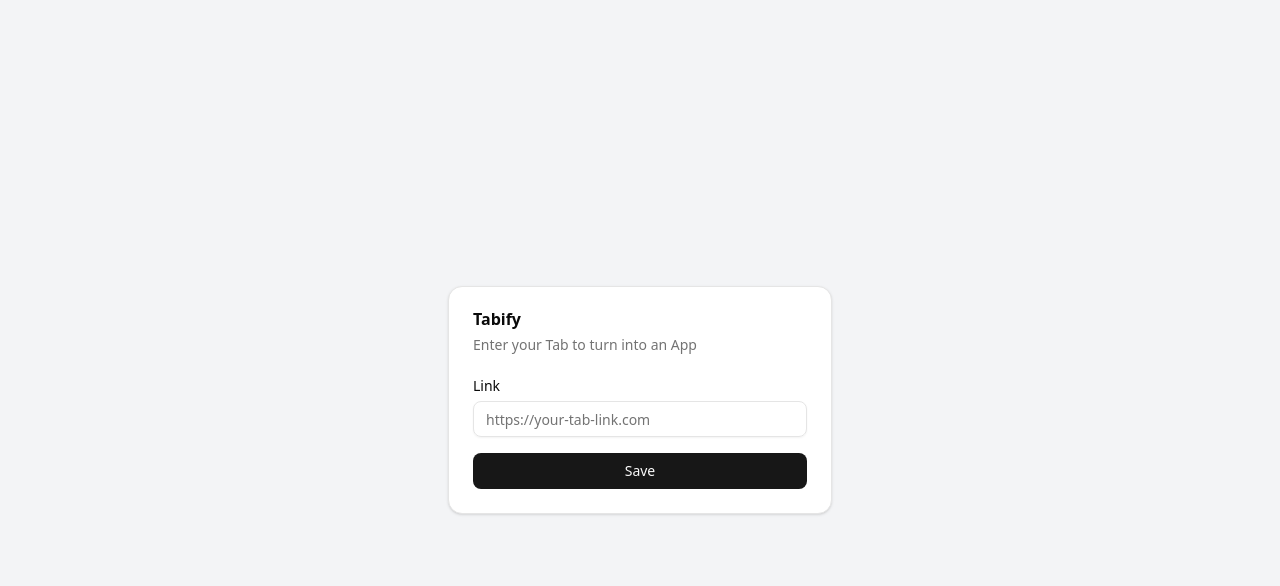
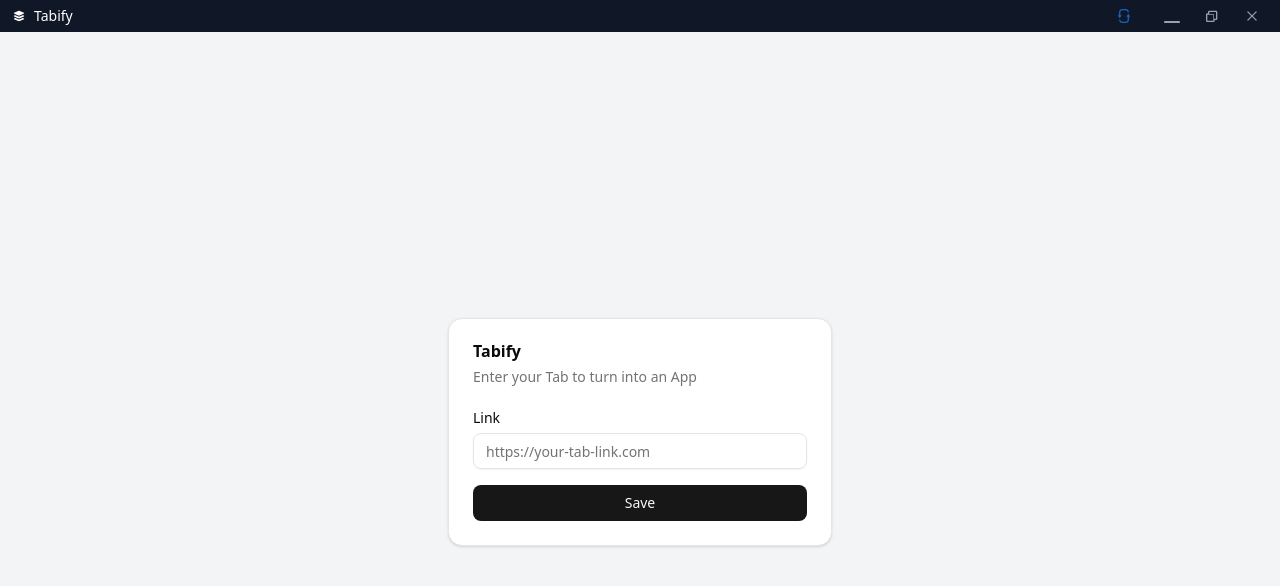
Before and after one commit to sthaSandesh/Tabify, a Next.js app: page / in a window 1280 px wide. Shown: the top 586 px of the page. Built offline with nearby package versions, Linux system fonts and the light colour scheme.

Commit message:
made customTitle bar to update link in localstorage

```diff
--- a/package.json
+++ b/package.json
@@ -20,6 +20,7 @@
     "radix-ui": "^1.4.3",
     "react": "19.2.3",
     "react-dom": "19.2.3",
+    "react-icons": "^5.6.0",
     "tailwind-merge": "^3.5.0"
   },
   "devDependencies": {
--- a/src/app/layout.tsx
+++ b/src/app/layout.tsx
@@ -1,6 +1,7 @@
 import type { Metadata } from "next";
 import { Geist, Geist_Mono } from "next/font/google";
 import "./globals.css";
+import CustomTitleBar from "../components/customeTitleBar/customTitleBar";
 
 const geistSans = Geist({
   variable: "--font-geist-sans",
@@ -27,7 +28,10 @@
       <body
         className={`${geistSans.variable} ${geistMono.variable} antialiased`}
       >
-        {children}
+        <div className="flex flex-col h-screen">
+          <CustomTitleBar />
+          <main className="flex-1 overflow-hidden">{children}</main>
+        </div>
       </body>
     </html>
   );
--- /dev/null
+++ b/src/components/customeTitleBar/customTitleBar.tsx
@@ -0,0 +1,75 @@
+"use client";
+
+import { FcRefresh } from "react-icons/fc";
+import { Button } from "../ui/button";
+import { IoIosApps } from "react-icons/io";
+import { RxCross2 } from "react-icons/rx";
+import { FaWindowMinimize } from "react-icons/fa6";
+import { TiTabsOutline } from "react-icons/ti";
+
+export default function CustomTitleBar() {
+  const handleChangeApp = () => {
+    if (typeof window === "undefined") return;
+
+    try {
+      localStorage.removeItem("savedLink");
+    } catch {
+      console.log("error saving link in local storage");
+    }
+
+    window.location.reload();
+  };
+
+  return (
+    <div
+      className="flex items-center justify-between h-8 bg-gray-900 text-white text-sm"
+      style={{ WebkitAppRegion: "drag" } as any}
+    >
+      <div className="px-3 font-medium flex items-center gap-2 justify-center text-center">
+        <IoIosApps /> <p>Tabify</p>
+      </div>
+
+      <div
+        className="flex items-center gap-2 pr-2"
+        style={{ WebkitAppRegion: "no-drag" } as any}
+      >
+        <Button
+          variant="ghost"
+          className="hover:bg-transparent text-gray-400 hover:text-white"
+          onClick={handleChangeApp}
+        >
+          <FcRefresh />
+        </Button>
+        <div>
+          <Button
+            variant="ghost"
+            className="hover:bg-transparent text-gray-400 hover:text-white"
+            onClick={() => {
+              window.electronAPI.minimize();
+            }}
+          >
+            <FaWindowMinimize />
+          </Button>
+          <Button
+            variant="ghost"
+            className="hover:bg-transparent text-gray-400 hover:text-white"
+            onClick={() => {
+              window.electronAPI.maximize();
+            }}
+          >
+            <TiTabsOutline />
+          </Button>
+          <Button
+            variant="ghost"
+            className="hover:bg-transparent text-gray-400 hover:text-white"
+            onClick={() => {
+              window.electronAPI.close();
+            }}
+          >
+            <RxCross2 />
+          </Button>
+        </div>
+      </div>
+    </div>
+  );
+}
--- a/src/electron/main.ts
+++ b/src/electron/main.ts
@@ -1,6 +1,7 @@
-import { app, BrowserWindow, Menu } from "electron";
+import { app, BrowserWindow, ipcMain, Menu } from "electron";
 import path from "path";
 import { fileURLToPath } from "url";
+import fs from "fs";
 
 const __filename = fileURLToPath(import.meta.url);
 const __dirname = path.dirname(__filename);
@@ -10,13 +11,20 @@
 function createWindow() {
   Menu.setApplicationMenu(null);
 
+  const preloadPath = path.join(__dirname, "../dist/preload.js");
+
+  console.log("Preload path:", preloadPath);
+  console.log("Exists:", fs.existsSync(preloadPath));
+
   const win = new BrowserWindow({
     width: 1280,
     height: 720,
+    frame: false,
+    titleBarStyle: "hidden",
     webPreferences: {
-      preload: path.join(__dirname, "preload.ts"),
+      preload: preloadPath,
       contextIsolation: true,
-      webviewTag : true,
+      webviewTag: true,
     },
   });
 
@@ -27,8 +35,20 @@
   }
 
   win.maximize();
+
+  ipcMain.on("close", () => {
+    win.close();
+  });
+
+  ipcMain.on("minimize", () => {
+    win.minimize();
+  });
+
+  ipcMain.on("maximize", () => {
+    if (win.isMaximized()) win.unmaximize();
+    else win.maximize();
+  });
 }
-
 
 app.whenReady().then(createWindow);
 app.on("window-all-closed", () => {
--- a/src/electron/preload.ts
+++ b/src/electron/preload.ts
@@ -1,7 +1,7 @@
 import fs from "fs";
 import path from "path";
 import os from "os";
-import { contextBridge } from "electron";
+import { contextBridge, ipcRenderer } from "electron";
 
 const saveLinkPath = path.join(os.homedir(), ".tabify_config.json");
 
@@ -28,4 +28,9 @@
       return;
     }
   },
+  minimize: () => ipcRenderer.send("minimize"),
+  maximize: () => {
+    ipcRenderer.send("maximize");
+  },
+  close: () => ipcRenderer.send("close"),
 });
--- /dev/null
+++ b/src/global.d.ts
@@ -0,0 +1,13 @@
+export {};
+
+declare global {
+  interface Window {
+    electronAPI: {
+      getSavedLink: () => string | null;
+      saveLink: (link: string) => boolean;
+      minimize: () => void;
+      maximize: () => void;
+      close: () => void;
+    };
+  }
+}
```
Also changed, not shown: 1 other file (tests, documents, lock files or other folders).
